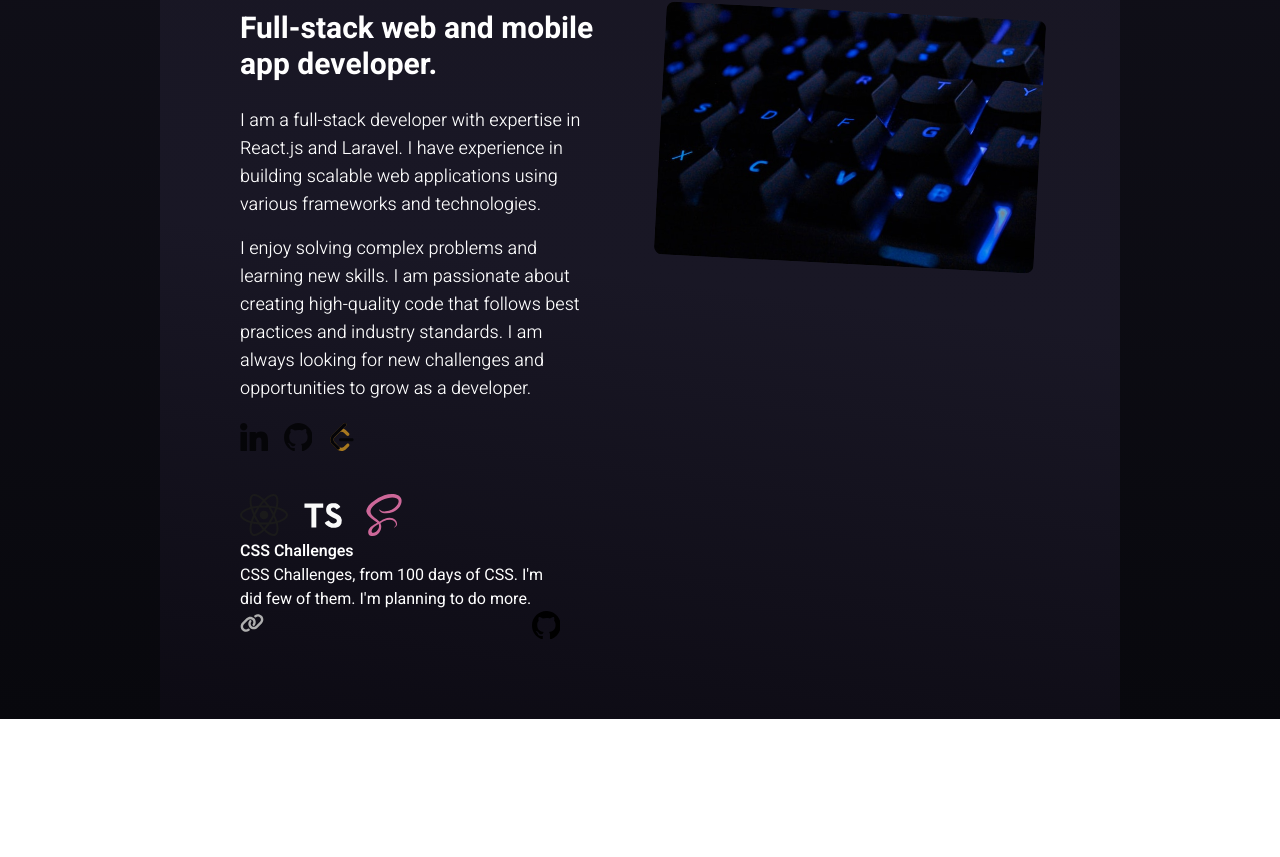
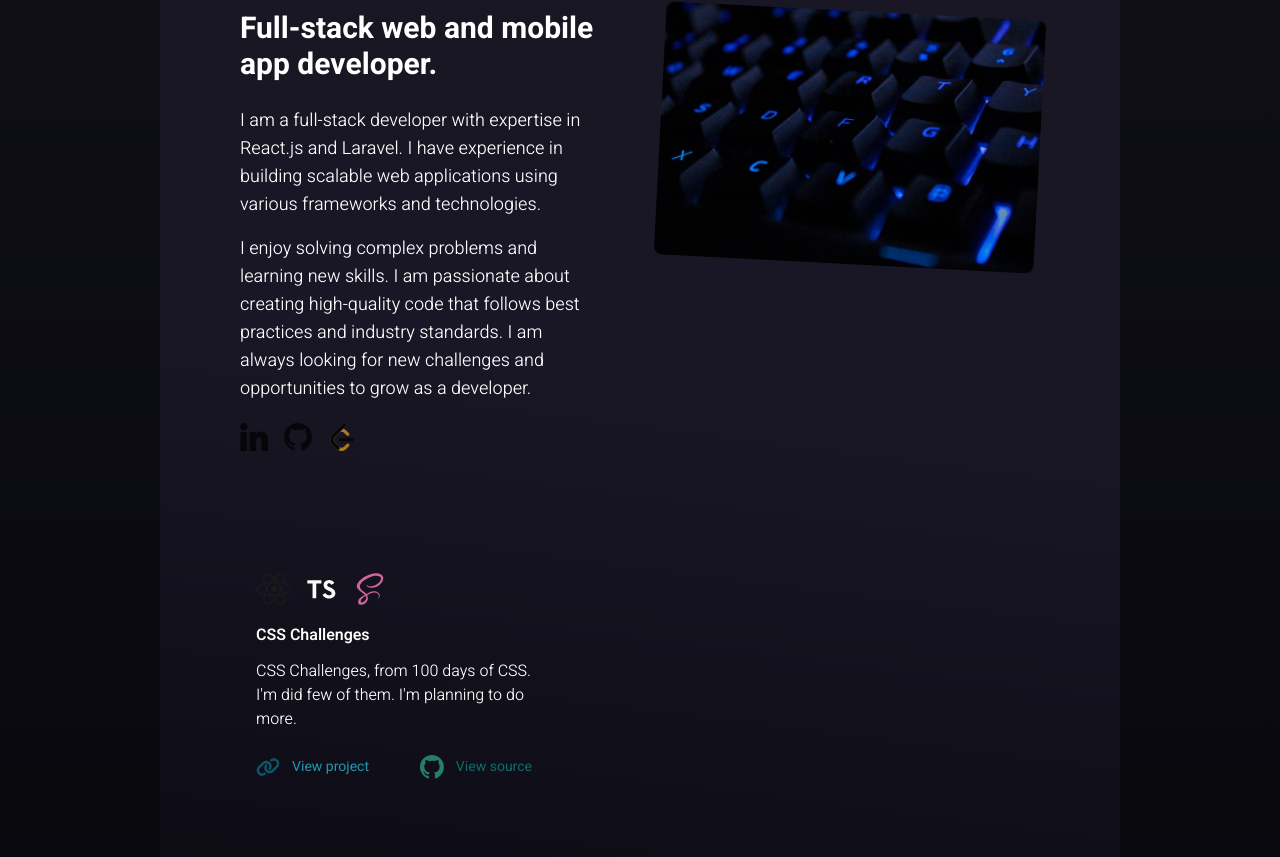
Before and after one commit to nikaakin/portfolio, a Next.js app: page / in a window 1280 px wide. Shown: the part 197-1054 px from the top of the page. Before the commit the page ends 916 px from the top, so only its background shows below. Built offline with nearby package versions, Linux system fonts and the light colour scheme.

Commit message:
style: finish styles for project card

```diff
--- a/Icons/GithubIcon.tsx
+++ b/Icons/GithubIcon.tsx
@@ -1,15 +1,27 @@
 import { DARK_THEME } from "@/config";
 
-export const GithubIcon = ({ theme }: { theme: string }) => {
+export const GithubIcon = ({
+  theme,
+  light = "#fff",
+  dark = "#000",
+  width = "28",
+  height = "28",
+}: {
+  theme: string;
+  light?: string;
+  dark?: string;
+  width?: string;
+  height?: string;
+}) => {
   return (
     <svg
-      width="28px"
-      height="28px"
+      width={width + "px"}
+      height={height + "px"}
       xmlns="http://www.w3.org/2000/svg"
-      viewBox="0 0 95 95"
+      viewBox="0 0 98 98"
     >
       <path
-        fill={theme === DARK_THEME ? "#fff" : "#000"}
+        fill={theme === DARK_THEME ? light : dark}
         fillRule="evenodd"
         clipRule="evenodd"
         d="M48.854 0C21.839 0 0 22 0 49.217c0 21.756 13.993 40.172 33.405 46.69 2.427.49 3.316-1.059 3.316-2.362 0-1.141-.08-5.052-.08-9.127-13.59 2.934-16.42-5.867-16.42-5.867-2.184-5.704-5.42-7.17-5.42-7.17-4.448-3.015.324-3.015.324-3.015 4.934.326 7.523 5.052 7.523 5.052 4.367 7.496 11.404 5.378 14.235 4.074.404-3.178 1.699-5.378 3.074-6.6-10.839-1.141-22.243-5.378-22.243-24.283 0-5.378 1.94-9.778 5.014-13.2-.485-1.222-2.184-6.275.486-13.038 0 0 4.125-1.304 13.426 5.052a46.97 46.97 0 0 1 12.214-1.63c4.125 0 8.33.571 12.213 1.63 9.302-6.356 13.427-5.052 13.427-5.052 2.67 6.763.97 11.816.485 13.038 3.155 3.422 5.015 7.822 5.015 13.2 0 18.905-11.404 23.06-22.324 24.283 1.78 1.548 3.316 4.481 3.316 9.126 0 6.6-.08 11.897-.08 13.526 0 1.304.89 2.853 3.316 2.364 19.412-6.52 33.405-24.935 33.405-46.691C97.707 22 75.788 0 48.854 0z"
--- a/Icons/LinkIcon.tsx
+++ b/Icons/LinkIcon.tsx
@@ -10,7 +10,7 @@ export const LinkIcon = ({ theme }: { theme: string }) => {
       width="24px"
     >
       <path
-        fill={theme === LIGHT_THEME ? "#1a1a1a" : "#afafaf"}
+        fill={theme === LIGHT_THEME ? "rgb(14 150 238)" : "rgb(14 116 144)"}
         d="M579.8 267.7c56.5-56.5 56.5-148 0-204.5c-50-50-128.8-56.5-186.3-15.4l-1.6 1.1c-14.4 10.3-17.7 30.3-7.4 44.6s30.3 17.7 44.6 7.4l1.6-1.1c32.1-22.9 76-19.3 103.8 8.6c31.5 31.5 31.5 82.5 0 114L422.3 334.8c-31.5 31.5-82.5 31.5-114 0c-27.9-27.9-31.5-71.8-8.6-103.8l1.1-1.6c10.3-14.4 6.9-34.4-7.4-44.6s-34.4-6.9-44.6 7.4l-1.1 1.6C206.5 251.2 213 330 263 380c56.5 56.5 148 56.5 204.5 0L579.8 267.7zM60.2 244.3c-56.5 56.5-56.5 148 0 204.5c50 50 128.8 56.5 186.3 15.4l1.6-1.1c14.4-10.3 17.7-30.3 7.4-44.6s-30.3-17.7-44.6-7.4l-1.6 1.1c-32.1 22.9-76 19.3-103.8-8.6C74 372 74 321 105.5 289.5L217.7 177.2c31.5-31.5 82.5-31.5 114 0c27.9 27.9 31.5 71.8 8.6 103.9l-1.1 1.6c-10.3 14.4-6.9 34.4 7.4 44.6s34.4 6.9 44.6-7.4l1.1-1.6C433.5 260.8 427 182 377 132c-56.5-56.5-148-56.5-204.5 0L60.2 244.3z"
       ></path>
     </svg>
--- a/Icons/ReactIcon.tsx
+++ b/Icons/ReactIcon.tsx
@@ -4,8 +4,8 @@ export const ReactIcon = ({ theme }: { theme: string }) => {
   return (
     <svg
       xmlns="http://www.w3.org/2000/svg"
-      height="48px"
-      width="48px"
+      height="36px"
+      width="36px"
       viewBox="0 0 512 512"
     >
       <path
--- a/Icons/SCSSIcon.tsx
+++ b/Icons/SCSSIcon.tsx
@@ -1,8 +1,8 @@
 export const SCSSIcon = () => {
   return (
     <svg
-      height="48px"
-      width="48px"
+      height="36px"
+      width="36px"
       viewBox="0 0 32 32"
       xmlns="http://www.w3.org/2000/svg"
       fill="#000000"
--- a/Icons/TypescriptIcon.tsx
+++ b/Icons/TypescriptIcon.tsx
@@ -4,8 +4,8 @@ export const TypescriptIcon = ({ theme }: { theme: string }) => {
   return (
     <svg
       xmlns="http://www.w3.org/2000/svg"
-      width="48px"
-      height="48px"
+      width="36px"
+      height="36px"
       viewBox="0 0 32 32"
     >
       <title>file_type_typescript</title>
--- a/app/page.tsx
+++ b/app/page.tsx
@@ -14,8 +14,10 @@ export default function Home() {
   return (
     <main>
       <DynamicHeader />
-      <Introduction theme={theme} />
-      <PersonalLinks theme={theme} />
+      <div className="md:mb-24 mb-3">
+        <Introduction theme={theme} />
+        <PersonalLinks theme={theme} />
+      </div>
       <ProjectsOnHome theme={theme} />
     </main>
   );
--- a/components/Introduction/Introduction.tsx
+++ b/components/Introduction/Introduction.tsx
@@ -25,7 +25,7 @@ export const Introduction = ({ theme }: { theme: string }) => {
             challenges and opportunities to grow as a developer.
           </p>
         </div>
-        <div className="">
+        <div>
           {theme === LIGHT_THEME ? (
             <Image
               src="/keyboard_light.jpg"
--- a/components/ProjectCard/ProjectCard.tsx
+++ b/components/ProjectCard/ProjectCard.tsx
@@ -1,28 +1,60 @@
 import { GithubIcon, LinkIcon } from "@/Icons";
+import { LIGHT_THEME } from "@/config";
 import { ProjectType } from "@/types";
 
 type ProjectCardProps = { project: ProjectType; theme: string };
 
 export const ProjectCard = ({ project, theme }: ProjectCardProps) => {
   return (
-    <div className="flex flex-col w-80 overflow-hidden">
-      <div className="flex flex-row gap-2 md:gap-3">
+    <div
+      className={`flex flex-col w-80 overflow-hidden shadow-header rounded-3xl px-2 py-3 md:px-4 md:py-6 transition-shadow
+    ${theme === LIGHT_THEME ? "hover:shadow-slate-300" : "hover:shadow-black"}`}
+    >
+      <div className="flex flex-row gap-2 md:gap-3 mb-2 md:mb-4">
         {project.tags.map((tag) => tag.imgUrl)}
       </div>
 
-      <h1 className="font-semibold ms:text-lg text-base capitalize">
+      <h1 className="font-semibold ms:text-lg text-base capitalize mb-2 md:mb-3">
         {project.name}
       </h1>
 
-      <p>{project.description}</p>
+      <p className="line-clamp-3 mb-3 md:mb-6 font-light">
+        {project.description}
+      </p>
 
       <div className="flex justify-between">
-        <a href={project.websiteUrl}>
+        <a
+          href={project.websiteUrl}
+          className="flex items-center gap-3 opacity-70 hover:opacity-100 transition-opacity"
+        >
           <LinkIcon theme={theme} />
+          <span
+            className={`text-sm  ${
+              theme === LIGHT_THEME ? "text-cyan-700" : "text-cyan-400"
+            }`}
+          >
+            View project
+          </span>
         </a>
 
-        <a href={project.websiteUrl}>
-          <GithubIcon theme={theme} />
+        <a
+          href={project.websiteUrl}
+          className="flex mx-2 md:mx-3 items-center gap-3 opacity-70 hover:opacity-100 transition-opacity"
+        >
+          <GithubIcon
+            theme={theme}
+            light="#009d8f"
+            dark="#2fad8f"
+            width="24"
+            height="24"
+          />
+          <span
+            className={`text-sm  ${
+              theme === LIGHT_THEME ? "text-teal-800" : "text-teal-600"
+            }`}
+          >
+            View source
+          </span>
         </a>
       </div>
     </div>
--- a/components/ProjectsOnHome/ProjectsOnHome.tsx
+++ b/components/ProjectsOnHome/ProjectsOnHome.tsx
@@ -3,7 +3,7 @@ import { ProjectCard } from "@/components";
 
 export const ProjectsOnHome = ({ theme }: { theme: string }) => {
   return (
-    <div className="flex flex-wrap mt-10">
+    <div className="flex flex-wrap ">
       {projects(theme).map((project) => (
         <ProjectCard
           project={project}
```
